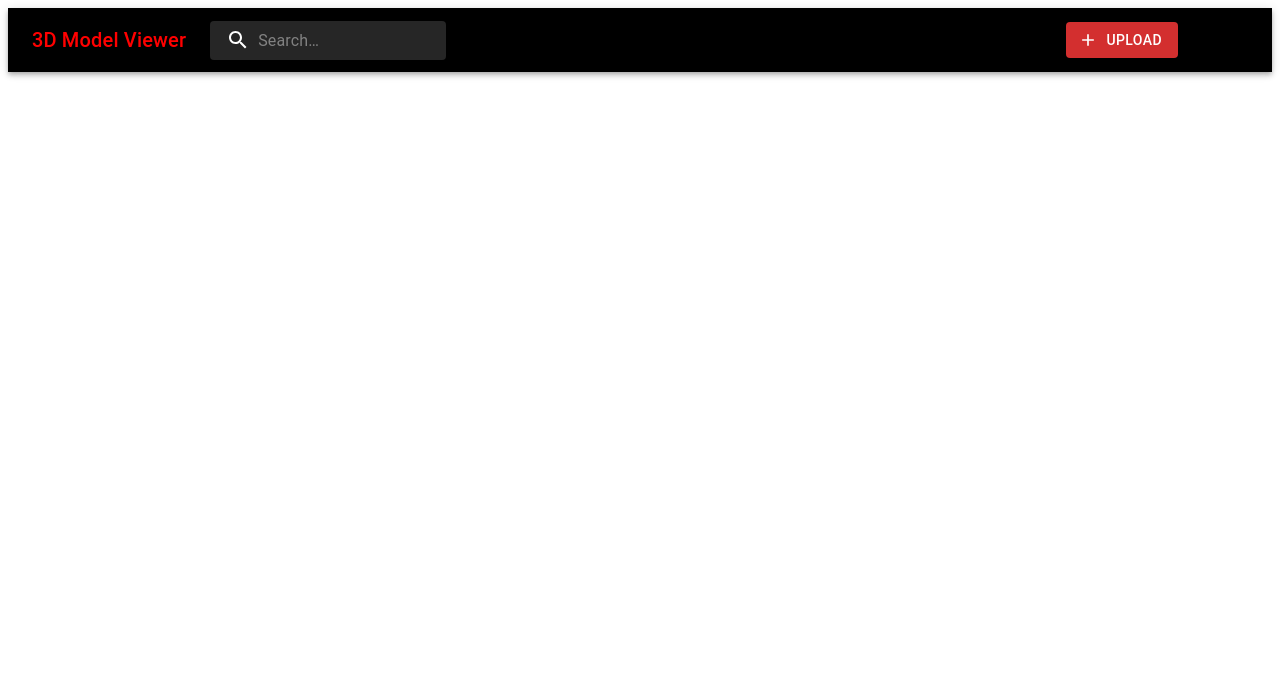
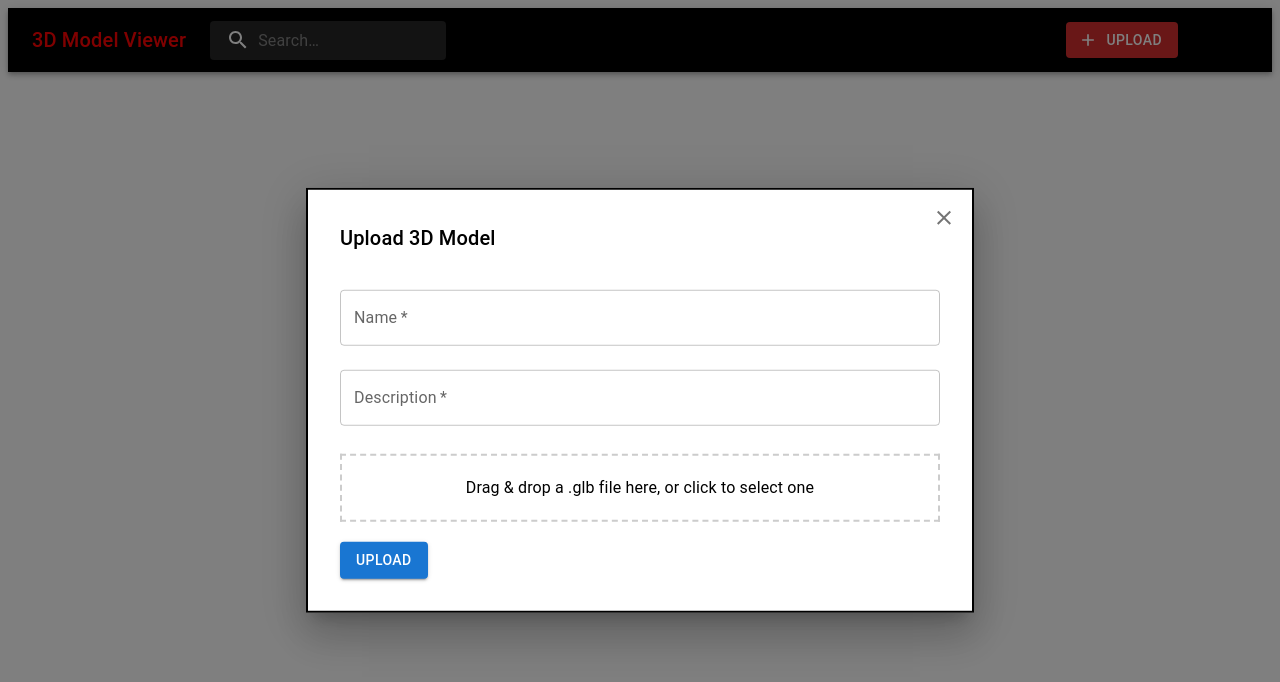
Before and after one commit to AnandhuRs619/3Dmodels-viewer-app, a React (Vite) app: page / in a window 1280 px wide. Both pictures are taken after a click on the button "UPLOAD". Shown: the top 682 px of the page. Built offline with nearby package versions, Linux system fonts and the light colour scheme.

Commit message:
ui part is ongoing

```diff
--- a/package.json
+++ b/package.json
@@ -19,6 +19,7 @@
     "firebase": "^10.12.1",
     "react": "^18.2.0",
     "react-dom": "^18.2.0",
+    "react-dropzone": "^14.2.3",
     "three": "^0.164.1"
   },
   "devDependencies": {
--- a/src/components/Navbar.jsx
+++ b/src/components/Navbar.jsx
@@ -7,6 +7,8 @@ import { alpha, styled } from '@mui/material/styles';
 import SearchIcon from '@mui/icons-material/Search';
 import Button from '@mui/material/Button';
 import { Add } from '@mui/icons-material';
+import UploadModels from './UploadModels';
+import { useState } from 'react';
 
 const Search = styled('div')(({ theme }) => ({
   position: 'relative',
@@ -48,7 +50,12 @@ const StyledInputBase = styled(InputBase)(({ theme }) => ({
 }));
 
 const Navbar = () => {
+    const [modalOpen, setModalOpen] = useState(false);
+
+    const handleOpen = () => setModalOpen(true);
+    const handleClose = () => setModalOpen(false);
   return (
+    <>
     <AppBar position="static" sx={{ backgroundColor: 'black' }}>
       <Toolbar>
       <Typography variant="h6" noWrap sx={{ flexGrow: 0, color: 'red' }}>
@@ -63,11 +70,13 @@ const Navbar = () => {
             inputProps={{ 'aria-label': 'search' }}
           />
         </Search>
-        <Button  variant="contained" color="error" startIcon={<Add />} sx={{ color: 'white', ml: 'auto' ,mr:'70px'}}>
+        <Button  variant="contained" color="error" startIcon={<Add />} sx={{ color: 'white', ml: 'auto' ,mr:'70px'}} onClick={handleOpen}>
           Upload
         </Button>
       </Toolbar>
     </AppBar>
+    <UploadModels open={modalOpen} handleClose={handleClose} />
+   </>
   );
 };
 
--- /dev/null
+++ b/src/components/UploadModels.jsx
@@ -0,0 +1,132 @@
+import { useState, useCallback } from 'react';
+import { Button, TextField, Modal, Box, Typography, IconButton } from '@mui/material';
+import { db } from '../db/FirebaseConfig';
+import { collection, addDoc } from 'firebase/firestore';
+import { useDropzone } from 'react-dropzone';
+import CloseIcon from '@mui/icons-material/Close';
+import useAlert from '../hooks/useAlert';
+
+const style = {
+  position: 'absolute',
+  top: '50%',
+  left: '50%',
+  transform: 'translate(-50%, -50%)',
+  width: 600,
+  bgcolor: 'background.paper',
+  border: '2px solid #000',
+  boxShadow: 24,
+  p: 4,
+};
+
+// eslint-disable-next-line react/prop-types
+const UploadModels = ({ open, handleClose }) => {
+  const [name, setName] = useState('');
+  const [description, setDescription] = useState('');
+  const [modelFile, setModelFile] = useState(null);
+  const [preview, setPreview] = useState('');
+  const { showAlert } = useAlert();
+
+  const onDrop = useCallback((acceptedFiles) => {
+    const file = acceptedFiles[0];
+    if (file && file.type === 'model/gltf-binary') {
+      setModelFile(file);
+      setPreview(URL.createObjectURL(file));
+    } else {
+        showAlert('Please upload a valid .glb file', 'error');
+    }
+  }, [showAlert]);
+
+  const { getRootProps, getInputProps } = useDropzone({
+    onDrop,
+    accept: '.glb',
+    multiple: false
+  });
+
+  const handleSubmit = async (e) => {
+    e.preventDefault();
+    // Upload the file to your server or storage service
+    // Here, we are just uploading the file metadata to Firestore
+    await addDoc(collection(db, 'models'), {
+      name,
+      description,
+      modelUrl: modelFile.name, // Replace with actual URL after upload
+    });
+    setName('');
+    setDescription('');
+    setModelFile(null);
+    setPreview('');
+    handleClose(); // Close the modal after submitting
+  };
+
+  return (
+    <Modal
+      open={open}
+      onClose={handleClose}
+      aria-labelledby="modal-title"
+      aria-describedby="modal-description"
+    >
+      <Box sx={style}>
+        <Typography id="modal-title" variant="h6" component="h2">
+          Upload 3D Model
+        </Typography>
+        <IconButton
+          aria-label="close"
+          onClick={handleClose}
+          sx={{ position: 'absolute', top: 8, right: 8 }}
+        >
+          <CloseIcon />
+        </IconButton>
+        <form onSubmit={handleSubmit} style={{ marginTop: '20px' }}>
+          <TextField
+            label="Name"
+            value={name}
+            onChange={(e) => setName(e.target.value)}
+            fullWidth
+            required
+            margin="normal"
+          />
+          <TextField
+            label="Description"
+            value={description}
+            onChange={(e) => setDescription(e.target.value)}
+            fullWidth
+            required
+            margin="normal"
+          />
+          <div {...getRootProps()} style={{
+            border: '2px dashed #ccc',
+            padding: '20px',
+            textAlign: 'center',
+            cursor: 'pointer',
+            marginTop: '20px'
+          }}>
+            <input {...getInputProps()} />
+            {modelFile ? (
+              <Typography>{modelFile.name}</Typography>
+            ) : (
+              <Typography>Drag & drop a .glb file here, or click to select one</Typography>
+            )}
+          </div>
+          {preview && (
+            <div style={{ marginTop: '20px', textAlign: 'center' }}>
+              <Typography>Preview:</Typography>
+              <iframe
+                src={preview}
+                title="Model Preview"
+                width="400px"
+                height="400px"
+                frameBorder="0"
+                allowFullScreen
+              />
+            </div>
+          )}
+          <Button type="submit" variant="contained" color="primary" style={{ marginTop: '20px' }}>
+            Upload
+          </Button>
+        </form>
+      </Box>
+    </Modal>
+  );
+};
+
+export default UploadModels;
--- /dev/null
+++ b/src/hooks/useAlert.jsx
@@ -0,0 +1,21 @@
+import { useState } from 'react';
+
+const useAlert = () => {
+  const [open, setOpen] = useState(false);
+  const [message, setMessage] = useState('');
+  const [severity, setSeverity] = useState('info');
+
+  const showAlert = (msg, severity = 'info') => {
+    setMessage(msg);
+    setSeverity(severity);
+    setOpen(true);
+  };
+
+  const hideAlert = () => {
+    setOpen(false);
+  };
+
+  return { showAlert, hideAlert, message, severity, open };
+};
+
+export default useAlert;
--- a/src/pages/DashboardPage.jsx
+++ b/src/pages/DashboardPage.jsx
@@ -1,9 +1,11 @@
 import Navbar from "../components/Navbar"
+import UploadModels from "../components/UploadModels"
 
 export const DashboardPage = () => {
   return (
     <>
         <Navbar />
+        <UploadModels/>
     </>
   )
 }
```
Also changed, not shown: src/components/ModelCard.jsx (added, +27 -0 lines), src/components/ModelViewer.jsx (added, +23 -0 lines), 1 other file (tests, documents, lock files or other folders).
